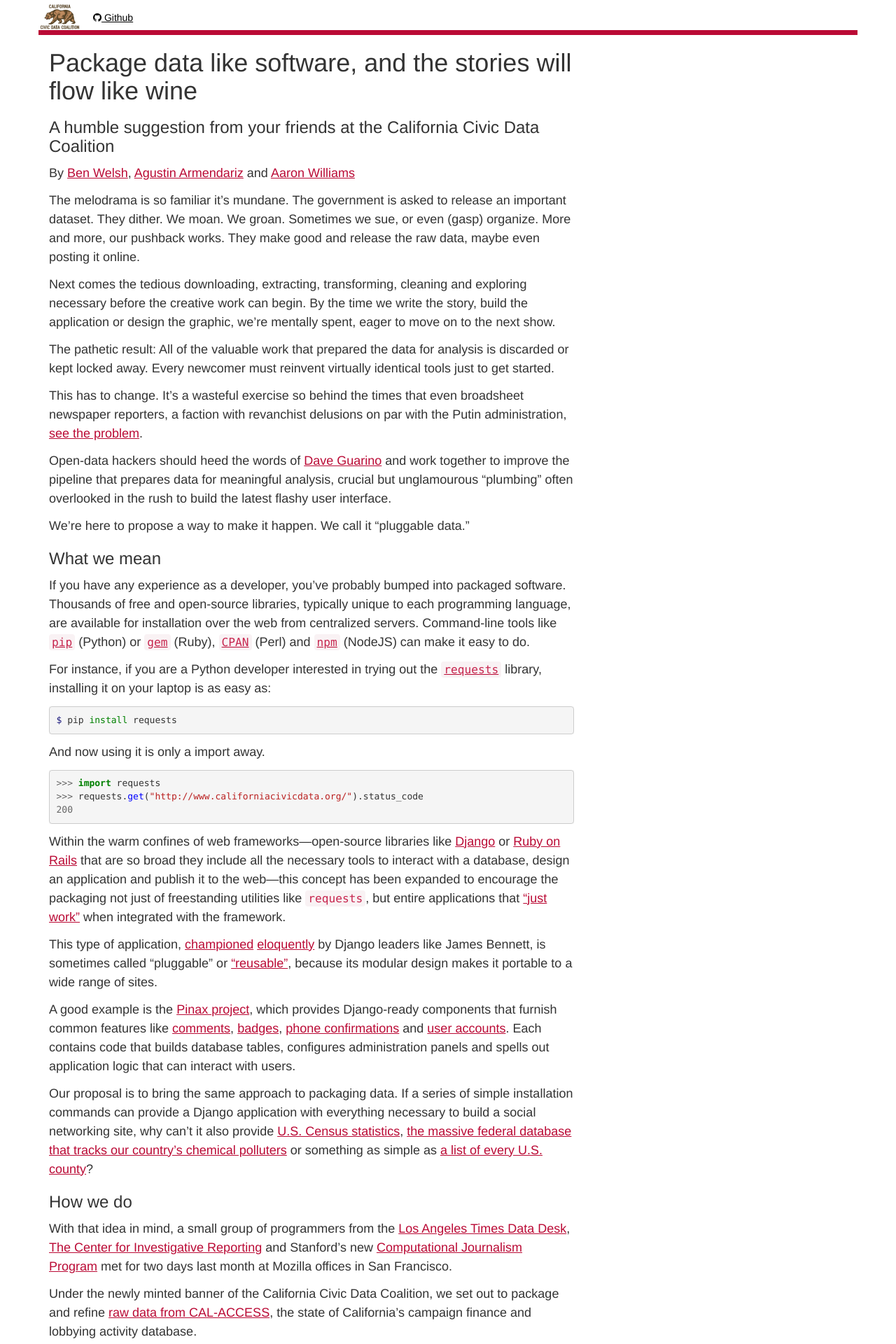
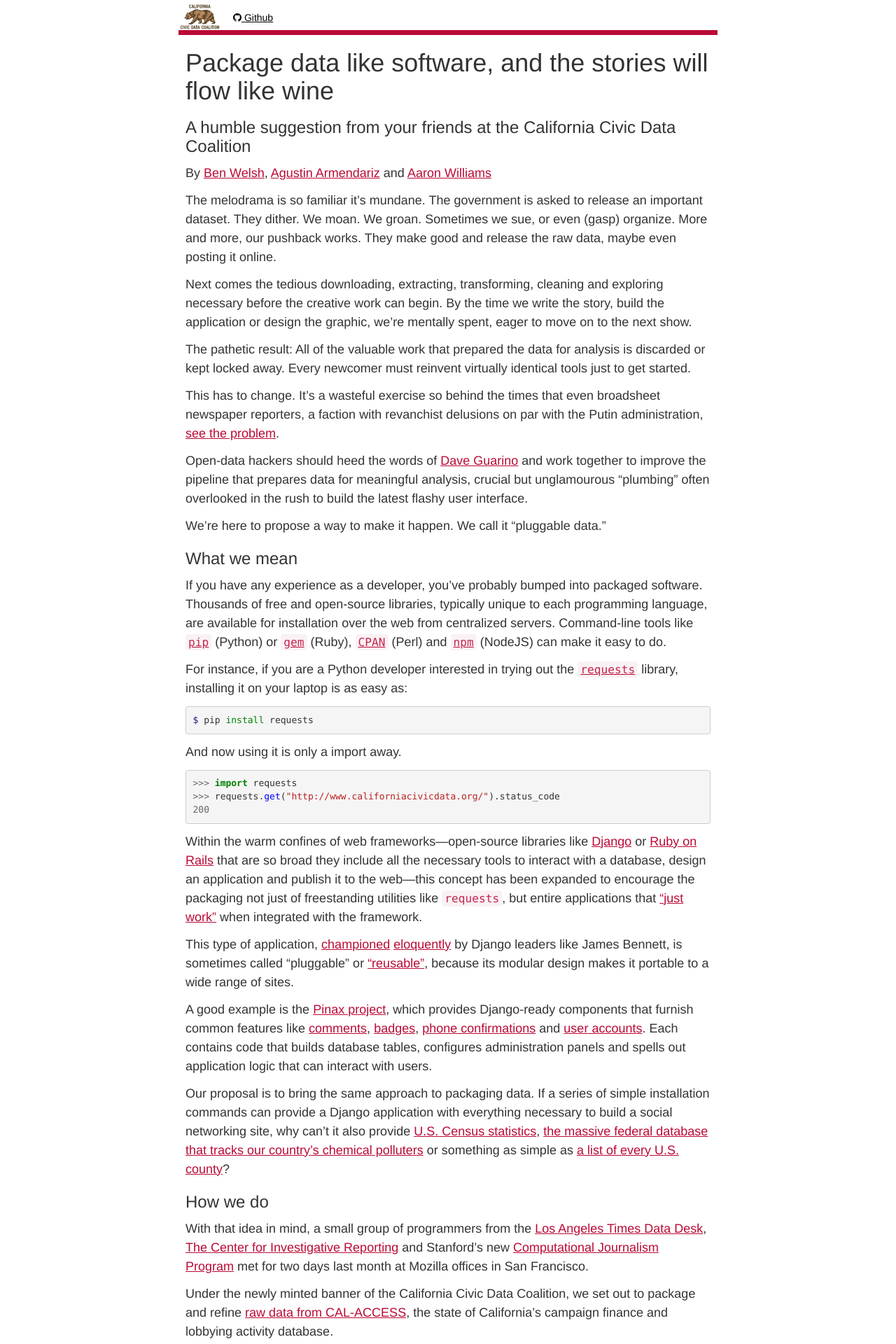
Before and after one commit to palewire/californiacivicdata.org, a Jekyll site: the page built from _posts/2015-01-01-pluggable-data.markdown, in a window 1280 px wide. Shown: the top 1920 px of the page at 70% size. Built offline with Jekyll 4.4.1, drawn with Linux system fonts in a browser that asks for light colours.

Commit message:
Narrowerer layout on big screens

```diff
--- a/_includes/head.html
+++ b/_includes/head.html
@@ -1,7 +1,18 @@
 <title>{{ page.title }}</title>
+
+<meta charset="utf-8">
+<meta http-equiv="X-UA-Compatible" content="IE=edge">
 <meta name="viewport" content="width=device-width, initial-scale=1">
+
 <link type="text/css" rel="stylesheet" href="/css/bootstrap.min.css">
 <link type="text/css" rel="stylesheet" href="/css/font-awesome.min.css">
 <link type="text/css" rel="stylesheet" href="/css/main.css">
+
 <script type="test/javascript" src="/js/jquery.min.js"></script>
 <script type="text/javascript" src="/js/bootstrap.js"></script>
+<!-- HTML5 Shim and Respond.js IE8 support of HTML5 elements and media queries -->
+<!-- WARNING: Respond.js doesn't work if you view the page via file:// -->
+<!--[if lt IE 9]>
+  <script src="https://oss.maxcdn.com/html5shiv/3.7.2/html5shiv.min.js"></script>
+  <script src="https://oss.maxcdn.com/respond/1.4.2/respond.min.js"></script>
+<![endif]-->
--- a/_layouts/default.html
+++ b/_layouts/default.html
@@ -1,8 +1,10 @@
 <!doctype HTML>
-<html>
+<html lang="en">
 <head>{% include head.html %}</head>
 <body>
 <header class="container">
+<div class="row">
+<div class="col-lg-8 col-md-10 col-sm-12 col-xs-12 col-lg-offset-2 col-md-offset-1">
   <ul class="nav nav-pills red-border">
     <li>
         <img height='38px' src="/img/bear-no-red-line.png" alt="California Civic Data Coalition">
@@ -12,6 +14,8 @@
             target="_blank"><i class="fa fa-github"></i> Github</a>
     </li>
   </ul>
+</div>
+</div>
 </header>
 
 <script type="text/javascript">
@@ -26,7 +30,7 @@
 
 <div class="container content">
     <div class="row">
-      <div class="col-lg-8">
+      <div class="col-lg-8 col-md-10 col-sm-12 col-xs-12 col-lg-offset-2 col-md-offset-1">
         {{ content }}
       </div>
     </div>
```
